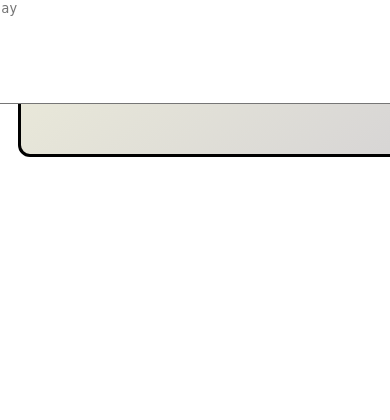
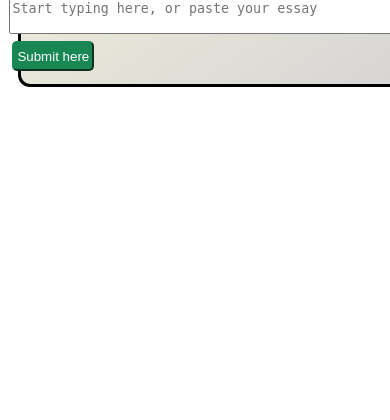
Before and after one commit to nathantsai1/llmsummary, a Flask app: page /check in a window 390 px wide; the page is wider, and only the part inside the window is pictured. Shown: the part 257-677 px from the top of that part. Run offline with Flask 3, Linux system fonts and the light colour scheme.

Commit message:
cleaning up website p3

```diff
--- a/static/styles.css
+++ b/static/styles.css
@@ -145,3 +145,11 @@
 table {
     width: 100%;
   }
+
+.tiny {
+    width: 400px;
+}
+
+.medium {
+    width: 600px;
+}
--- a/templates/check.html
+++ b/templates/check.html
@@ -19,10 +19,28 @@
                <!-- content -->
                 <br>
                <h4 for="fname">Essay here:</h4>
-               <textarea type="text"  id="1" name="essay" class="bigger fromtop" minlength="200" placeholder="Start typing here, or paste your essay" required></textarea>
+               <textarea id="hello" name="essay" class="medium" minlength="200" placeholder="Start typing here, or paste your essay" required></textarea>
                <br>
                <button class="btn">Submit here</button>
             </form>
          </div>
     </div>
+    <script>
+      function me() {
+         let me = document.getElementById('hello');
+         let width = window.innerWidth;
+         if (width > 800){
+            me.classList.add("bigger");
+            me.style.width = "1000px"
+         }
+         else {
+            me.classList.add("tiny");
+            me.style.width = "400px"
+         }
+         console.log(me.classList.value);
+         console.log(width)
+         console.log(me.offsetWidth)
+      }
+      me()
+    </script>
  {% endblock %}
--- a/txt/college/college1.txt
+++ b/txt/college/college1.txt
@@ -30,13 +30,14 @@
       a simile/metaphor(to help connect readers to the author's position),
       a scene (imagery that 'paints'/describes the author's life),
       or an anecdote(a personal story, which should be relevant/introduce the main essay point in a way that intereststhe reader in that story).\n
-
    * If the hook does not follow those four ways, that's ok! First, check for overused hooks:
       quotes by famous people,
       generic statements about major sources(e.g. 'computers have existed for such a short time'),
       or what the author remembers from their youth.
    * For all hooks, check for emotions[by looking for adjectives grade those on how conciseness and illistrative they are
-   (could they be shortened, with about the same amount of emotion?)]. Do they revolve around relevant(directly to the mentioned theme) topics?\n
+   (could they be shortened, with about the same amount of emotion?)]. Do they revolve around relevant(directly to the mentioned theme) topics?
+   * Being relevant means that the hook should be A) loosly following the topic - it gives way to the descripton and beyond, and B) the hook does not neccessarily need to correlate to the rest of the essay,
+   only needing to tie in a topic that introduces the essay.
    * When grading the hook, grade based off of the [0 to 10]scales with descriptions:\n
       **zero: the following descriptions are able to express the hook -> completely full of offensive language,
       explicit content, and has a flat tone, like having no emotions or descriptions to describe how the essay's author feels\n
```
Also changed, not shown: templates/learn.html (+12 -2 lines).
